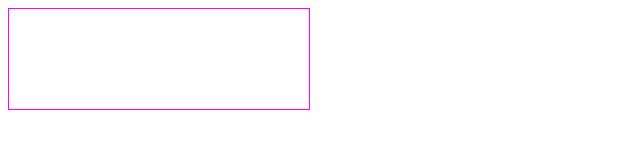
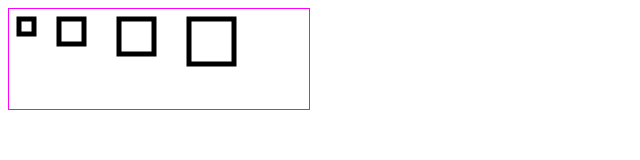
Before and after one commit to Ivan9455/JS_game, a plain HTML site: page code_book/1_4.html in a window 1280 px wide. Shown: the whole page, without its empty margins (0-640 px from the left). Drawn offline with Linux system fonts and the light colour scheme.

Commit message:
начал делать задачу 1_4

```diff
--- a/code_book/1_4.html
+++ b/code_book/1_4.html
@@ -12,6 +12,15 @@
 <script>
     var canvas = document.getElementById("canvasid");
     var ctx = canvas.getContext("2d");
+    ctx.lineWidth = 5;
+    function square(side,x,color) {
+        ctx.strokeRect(x,10,side,side);
+        ctx.stroke();
+    }
+    square(15,10,'red');
+    square(25,50,'green');
+    square(35,110,'blue');
+    square(45,180,'brown');
 </script>
 </body>
 </html>
```
